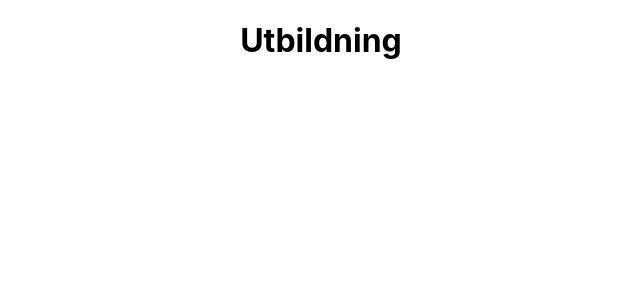
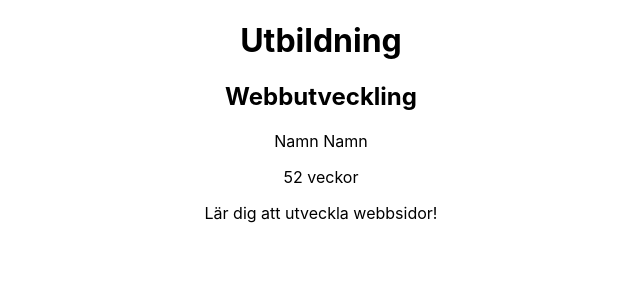
Before and after one commit to abibyama/jensen-project, a React (Create React App) app: page / in a window 1280 px wide. Shown: the top 300 px of the page, without its empty margins (319-959 px from the left). Built offline with nearby package versions, Linux system fonts and the light colour scheme.

Commit message:
Skapat mina egna komponenter -AMI

```diff
--- a/src/App.js
+++ b/src/App.js
@@ -1,5 +1,6 @@
 
 import './App.css';
+import Kurser from './componnents/AMI/Kurser';
 import Utbildning from './componnents/Utbildning';
 
 
@@ -7,6 +8,7 @@ function App() {
   return (
     <div className="App">
       <Utbildning />
+      <Kurser />
     </div>
   );
 }
--- /dev/null
+++ b/src/componnents/AMI/KursInfo.js
@@ -0,0 +1,15 @@
+import React from 'react'
+
+function KursInfo() {
+  return (
+    <div>
+        <h2>Webbutveckling</h2>
+        <p>Namn Namn</p>
+        <p>52 veckor</p>
+        <p>Lär dig att utveckla webbsidor!</p>
+
+    </div>
+  )
+}
+
+export default KursInfo
--- /dev/null
+++ b/src/componnents/AMI/Kurser.js
@@ -0,0 +1,10 @@
+import React from 'react'
+import KursInfo from './KursInfo'
+
+export default function Kurser() {
+  return (
+    <KursInfo />
+
+
+  )
+}
```
